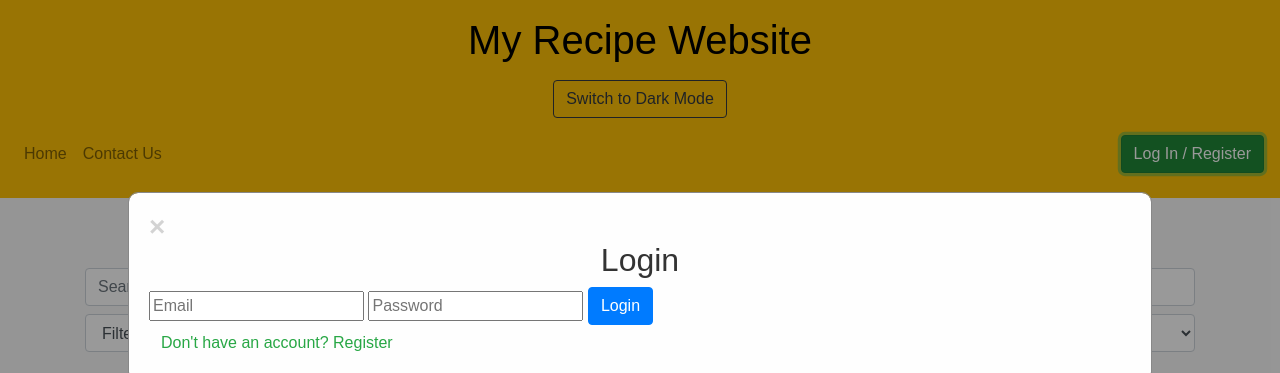
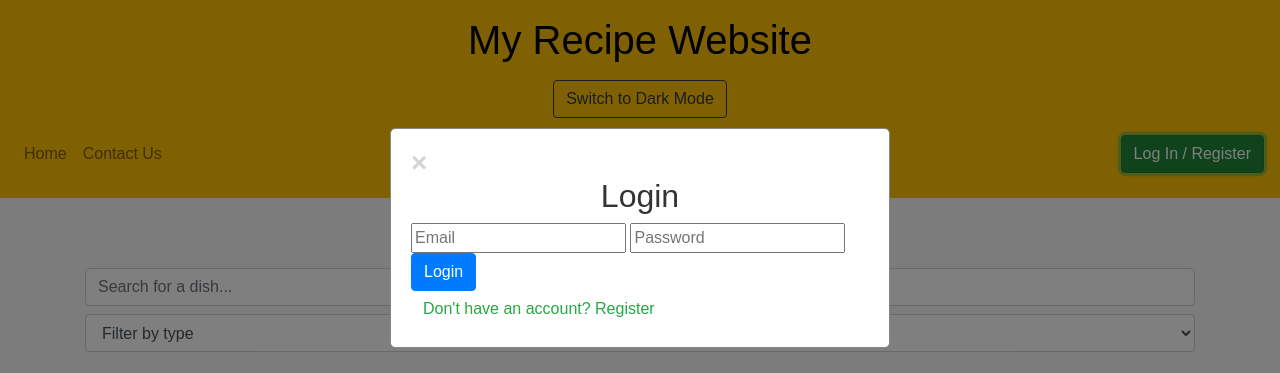
Before and after one commit to TLAN145/webpt, a plain HTML site: page index.html in a window 1280 px wide. Both pictures are taken after a click on the button "Log In / Register". Shown: the top 373 px of the page. Drawn offline with nearby package versions, Linux system fonts and the light colour scheme.

Commit message:
Update styles.css

```diff
--- a/styles.css
+++ b/styles.css
@@ -89,7 +89,6 @@ button:hover {
     border-radius: 20px;
 }
 
-/* Modal Styles */
 .modal {
     display: none;
     position: fixed;
@@ -98,20 +97,19 @@ button:hover {
     top: 0;
     width: 100%;
     height: 100%;
-    background-color: rgba(0, 0, 0, 0.4);
+    overflow: auto;
+    background-color: rgba(0, 0, 0, 0.5);
 }
 
 .modal-content {
-    background-color: #fefefe;
-    margin: 15% auto;
+    background-color: #fff;
+    margin: 10% auto;
     padding: 20px;
     border: 1px solid #888;
     width: 80%;
-    border-radius: 10px; /* Rounded corners for modal */
-    color: #333; /* Set default text color in modal */
+    max-width: 500px;
 }
 
-/* Close Button Styles */
 .close {
     color: #aaa;
     float: right;
@@ -125,6 +123,7 @@ button:hover {
     text-decoration: none;
     cursor: pointer;
 }
+
 
 /* Additional Button Styles for Modal */
 button#show-register, button#show-login {
@@ -163,3 +162,11 @@ button#show-register:hover, button#show-login:hover {
 .faq-answer.open {
     max-height: 200px; /* Adjust this value based on expected content height */
 }
+
+/* Ensure all dish images are the same size */
+.dish-image {
+    width: 100%;  /* Makes the image take up the full width of the container */
+    height: 100%;  /* Sets a fixed height for all images */
+    object-fit: cover;  /* Ensures the image fills the container without distorting */
+    border-radius: 8px;  /* Optional: Adds rounded corners to the images */
+}
```
